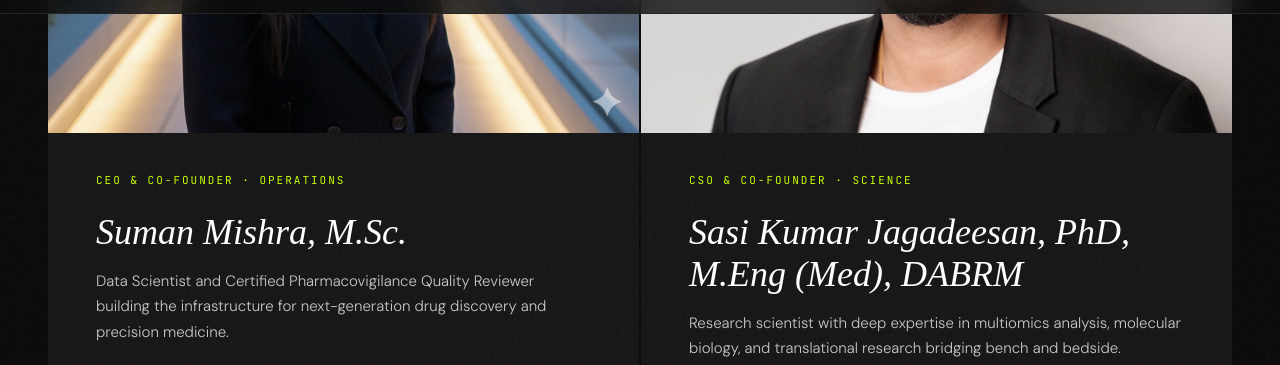
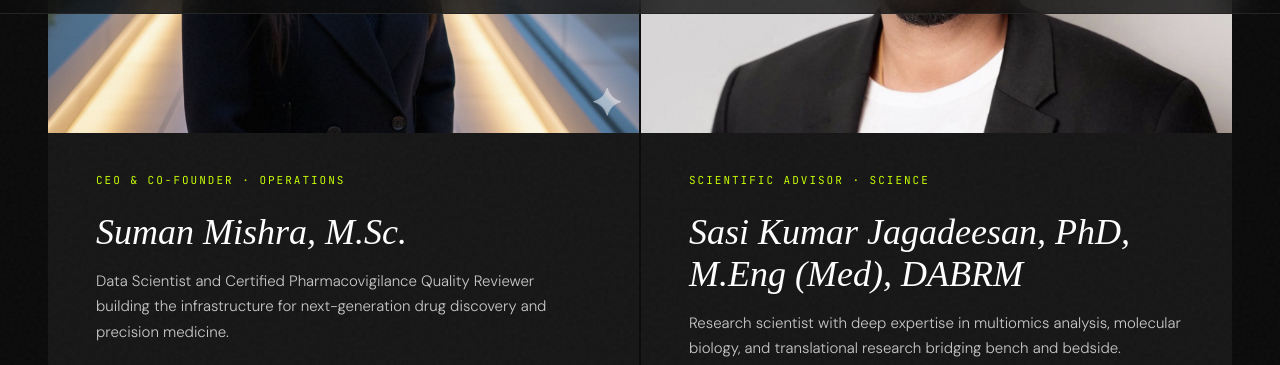
Before and after one commit to BoringScienceLLC/BoringScience, a Jekyll site: the page built from team.html, in a window 1280 px wide and 900 px high, scrolled down 921 px. Shown: the part 87-452 px from the top of the window. Built offline with Jekyll 4.4.1, drawn with Linux system fonts in a browser that asks for light colours; some web fonts are replaced.

Commit message:
cofounder-sciadvisor

```diff
--- a/_data/founders.yml
+++ b/_data/founders.yml
@@ -8,7 +8,7 @@
   location: "California, USA"
   photo: "/assets/images/team/suman-mishra.jpg"
 
-- role: "CSO & Co-Founder · Science"
+- role: "Scientific Advisor · Science"
   name: "Sasi Kumar Jagadeesan, PhD, M.Eng (Med), DABRM"
   bio: "Research scientist with deep expertise in multiomics analysis, molecular biology, and translational research bridging bench and bedside."
   location: "Ottawa, Ontario, Canada"
```
